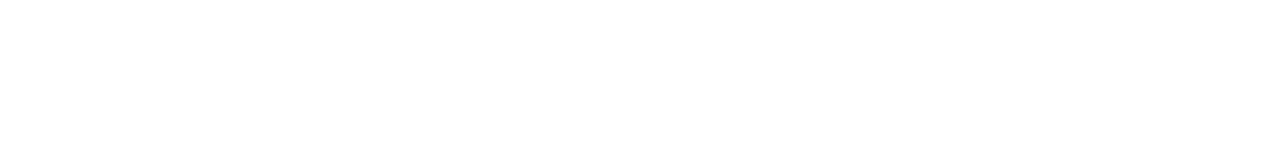
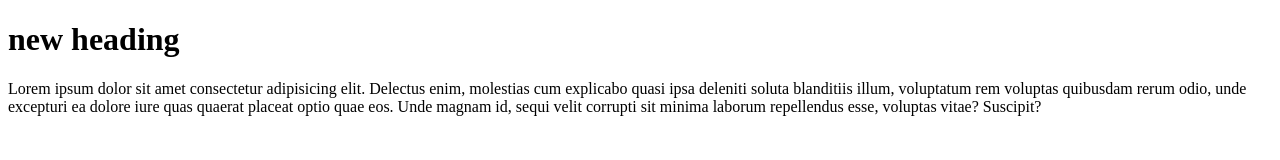
Before and after one commit to adihajbi/RepoTest, a plain HTML site: page Index.html in a window 1280 px wide. Drawn offline with Linux system fonts and the light colour scheme.

Commit message:
Update Index.html
add content

```diff
--- a/Index.html
+++ b/Index.html
@@ -4,10 +4,17 @@
 <head>
     <meta charset="UTF-8">
     <meta name="viewport" content="width=device-width, initial-scale=1.0">
-    <title>Document</title>
+    <title>My First Git File</title>
 </head>
 
 <body>
+    <h1>new heading</h1>
+    <p>
+        Lorem ipsum dolor sit amet consectetur adipisicing elit. Delectus enim, molestias cum explicabo quasi ipsa
+        deleniti soluta blanditiis illum, voluptatum rem voluptas quibusdam rerum odio, unde excepturi ea dolore iure
+        quas quaerat placeat optio quae eos. Unde magnam id, sequi velit corrupti sit minima laborum repellendus esse,
+        voluptas vitae? Suscipit?
+    </p>
 
 </body>
 
```
